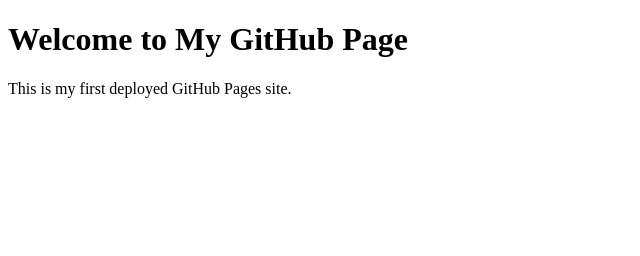
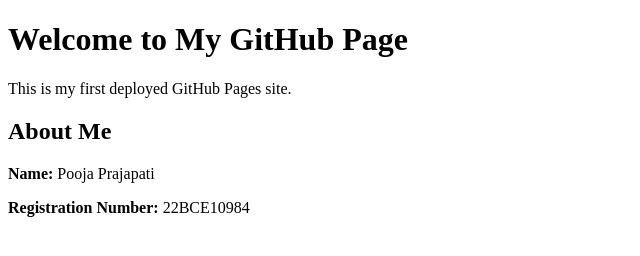
Before and after one commit to PrajapatPooja/22BCE10984-Ethnus_Mern_Full_stack, a plain HTML site: page index.html in a window 1280 px wide. Shown: the whole page, without its empty margins (0-640 px from the left). Drawn offline with Linux system fonts and the light colour scheme.

Commit message:
index.html

```diff
--- a/index.html
+++ b/index.html
@@ -8,5 +8,9 @@
 <body>
     <h1>Welcome to My GitHub Page</h1>
     <p>This is my first deployed GitHub Pages site.</p>
+
+    <h2>About Me</h2>
+    <p><strong>Name:</strong> Pooja Prajapati</p>
+    <p><strong>Registration Number:</strong> 22BCE10984</p>
 </body>
 </html>
```
